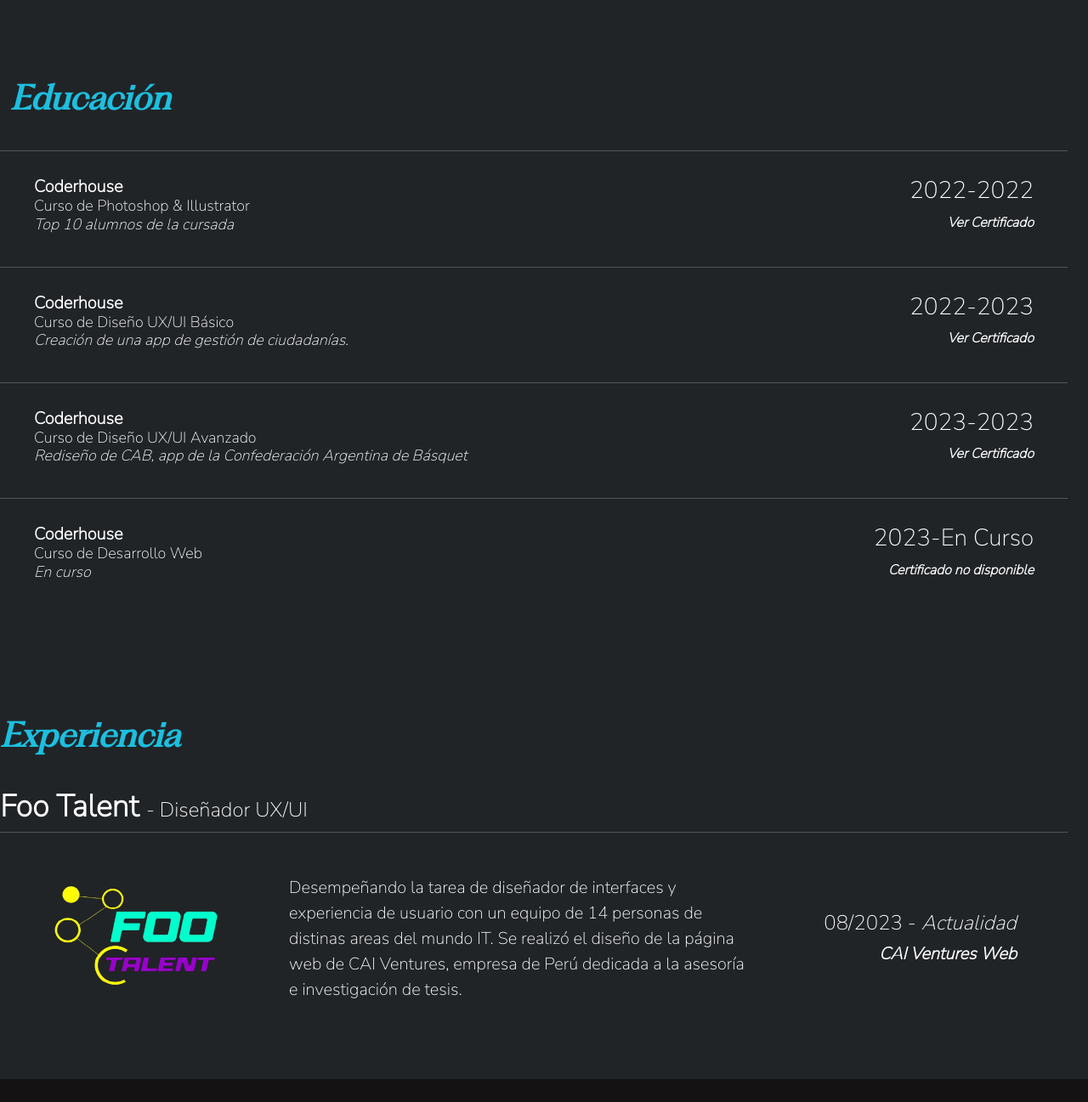
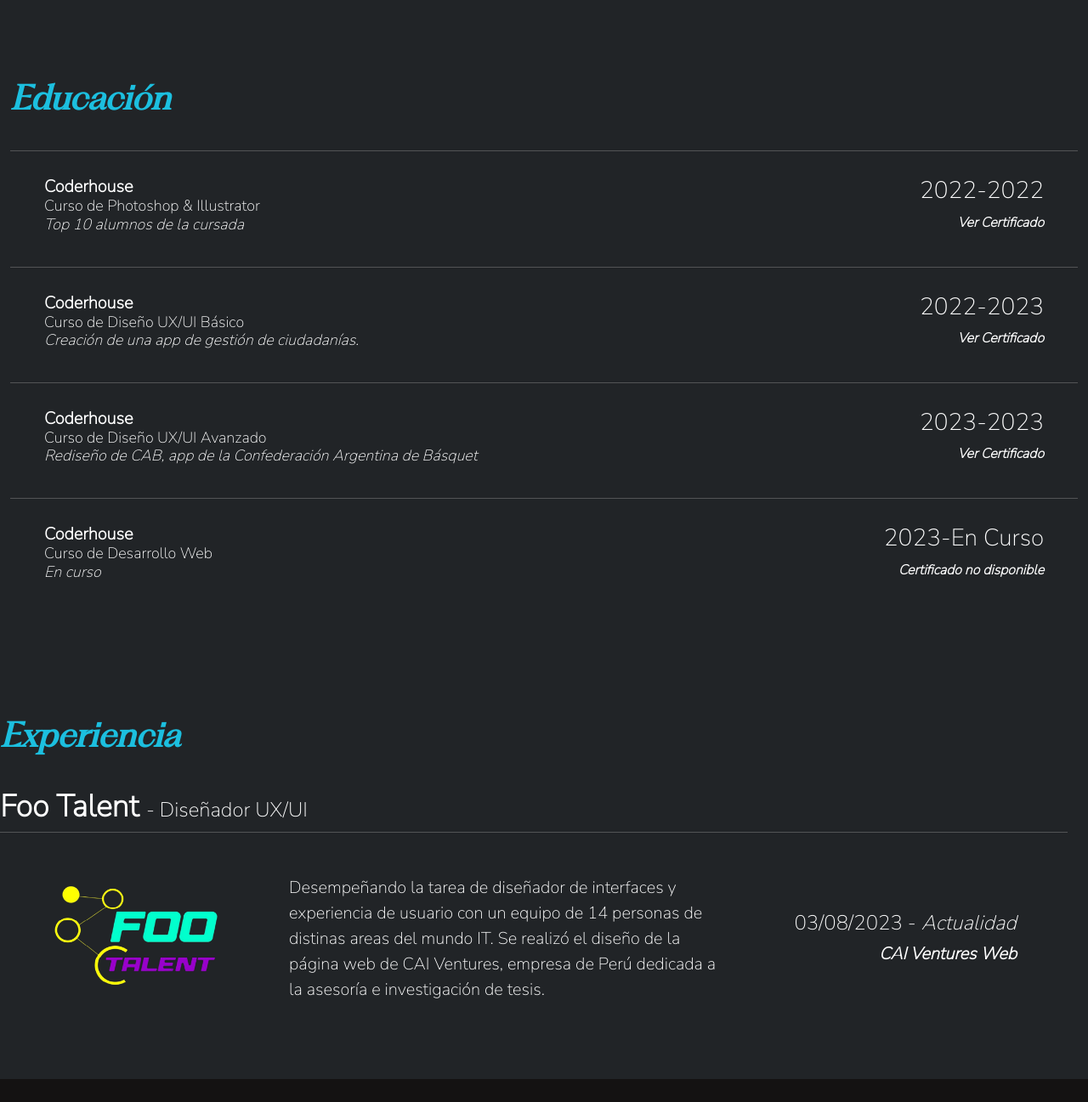
Before and after one commit to BautiCentorbi/PF-CENTORBI, a website: page pages/about.html in a window 1280 px wide. Shown: the part 1010-2307 px from the top of the page at 85% size. Drawn offline with nearby package versions, Linux system fonts and the light colour scheme.

Commit message:
BugFix 1.3.5

```diff
--- a/pages/about.html
+++ b/pages/about.html
@@ -186,7 +186,7 @@
                         </p>
                         <div class="right-experience">
                             <h4>
-                                08/2023 -
+                                03/08/2023 -
                                 <em>Actualidad</em>
                             </h4>
                             <a href="https://www.caiventuresconsultoria.com/" target="_blank">CAI Ventures Web</a>
--- a/scss/main.scss
+++ b/scss/main.scss
@@ -621,6 +621,7 @@
 }
 #educacion {
     width: 100%;
+    margin: auto;
         .left-education h3{
             font-weight: normal;
                 span {
--- a/scss/media-querys/_mobile.scss
+++ b/scss/media-querys/_mobile.scss
@@ -61,10 +61,12 @@
     margin: auto;
     padding: 0;
     display: flex !important;
+    justify-content: center;
 }
 #a-link-projects {
     display: flex;
     justify-content: center;
+    margin: auto;
         img {
             width: 260px;
             justify-content: center;
```
Also changed, not shown: css/main.css, 1 other file.
